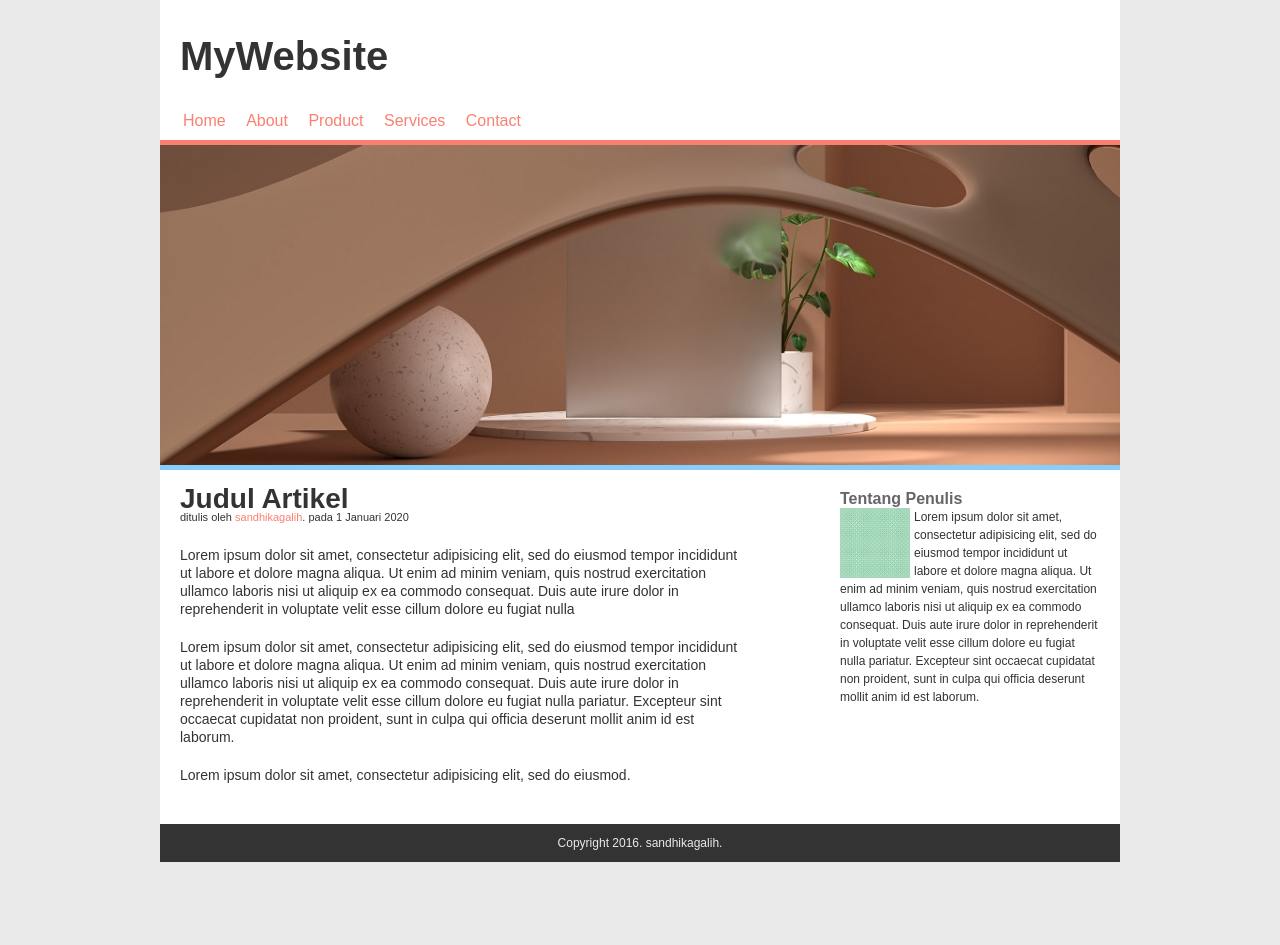
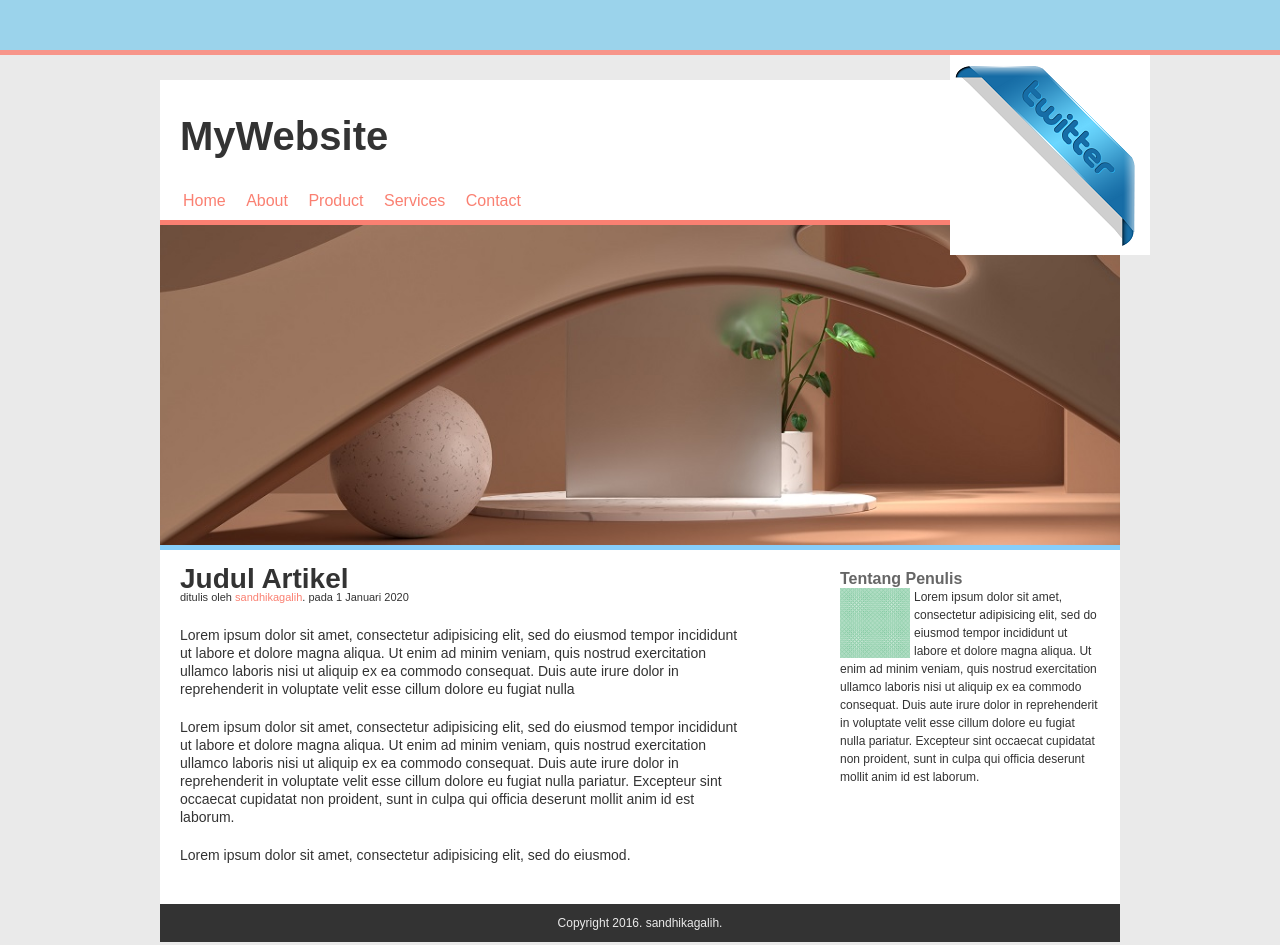
Before and after one commit to herlinFrondEnd/Belajar-css, a plain HTML site: page latihan_box_model/index.html in a window 1280 px wide. Before the commit the page ends 862 px from the top, so only its background shows below. Drawn offline with Linux system fonts and the light colour scheme.

Commit message:
menambahkan new file twitter3.png dan mengubah latihan_box_model pada file index.html dan style.css

```diff
--- a/latihan_box_model/index.html
+++ b/latihan_box_model/index.html
@@ -9,13 +9,15 @@
 </head>
 
 <body>
+	<div class="top-bar"></div>
 	<div class="container">
+		<a href="http://twitter.com/sandhikagalih" class="twitter" target="_blank">@sandhikagalih</a>
 		<div class="header">
 			<h1 class="judul">MyWebsite</h1>
 			<ul>
 				<li><a href="">Home</a></li>
 				<li><a href="">About</a></li>
-				<li><a href="">Product</a></li>
+				<li><a h ref="">Product</a></li>
 				<li><a href="">Services</a></li>
 				<li><a href="">Contact</a></li>
 			</ul>
--- a/latihan_box_model/style.css
+++ b/latihan_box_model/style.css
@@ -21,13 +21,38 @@ body {
 	color: #333333;
 }
 
+.top-bar {
+	position: fixed;
+	top: 0;
+	left: 0;
+	height: 50px;
+	width: 100%;
+	background-color: skyblue;
+	opacity: 0.8;
+	border-bottom: 5px solid salmon;
+	z-index: 1;
+}
 
 .container {
 	width: 960px;
-	margin: auto;
+	margin: 80px auto;
 	/*border: 1px solid green;*/
 	background-color: #fff;
 	box-sizing: border-box;
+	position: relative;
+}
+
+.twitter {
+	width: 200px;
+	height: 200px;
+	/*border: 1px solid red;*/
+	display: inline-block;
+	background-image: url(../img/twitter3.png);
+	position: absolute;
+	top: -25px;
+	right: -30px;
+	background-repeat: no-repeat;
+	text-indent: -9999px;
 }
 
 .header {
```
Also changed, not shown: latihan_box_model/img/twitter3.png (added).
